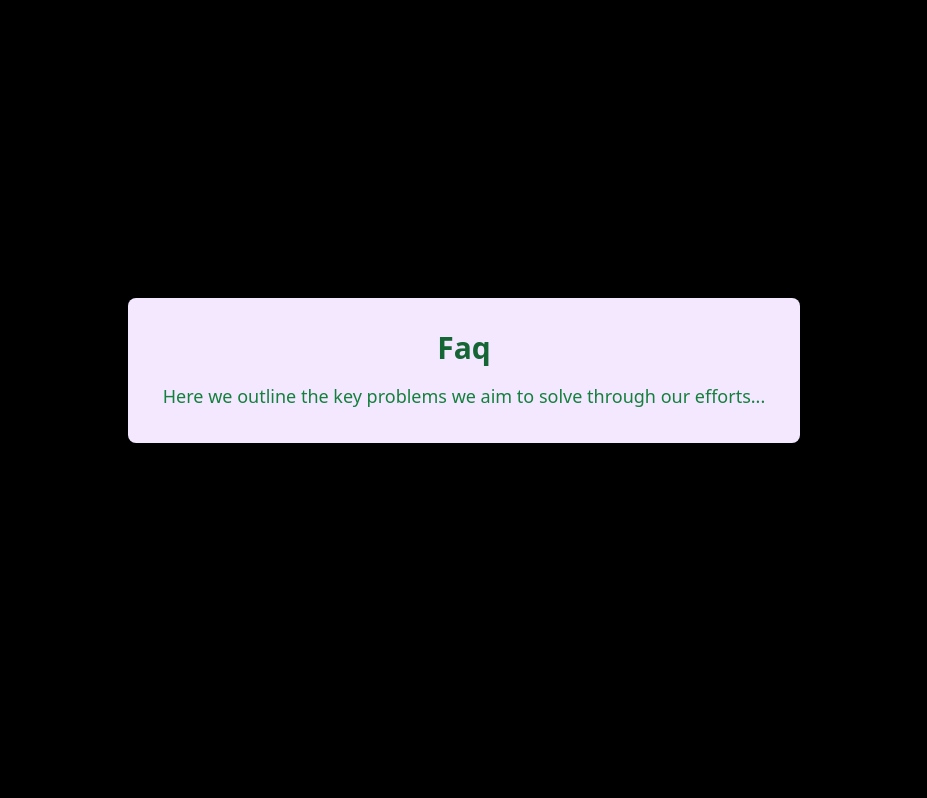
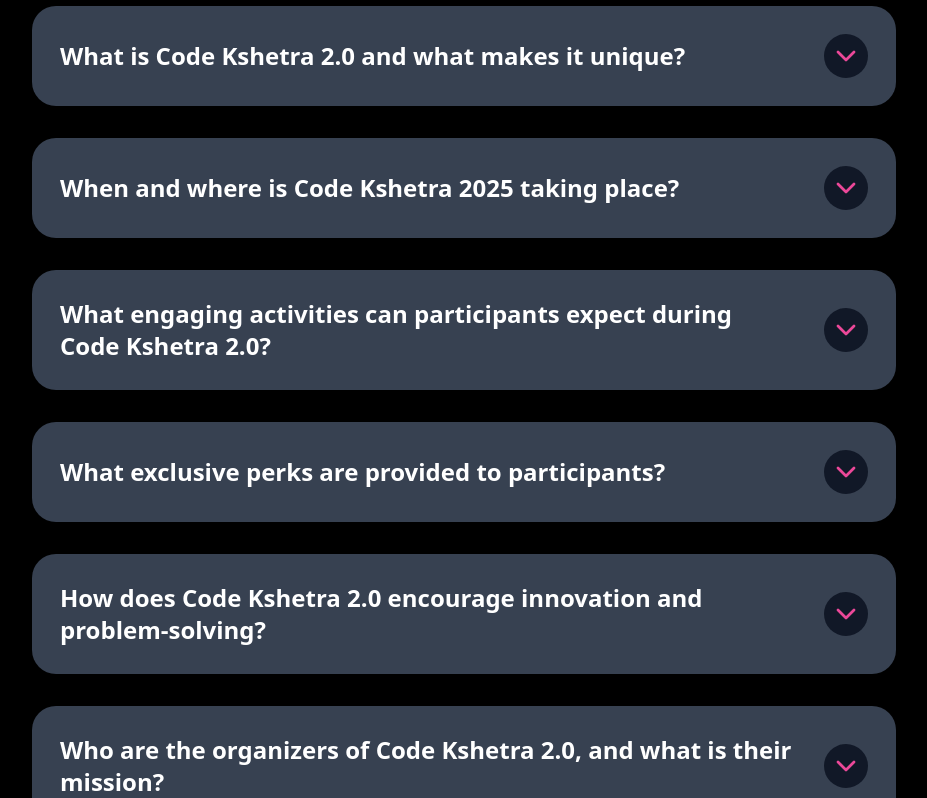
Before and after one commit to THEGAMECHANGER416/CodeKshetra2.0, a React (Vite) app: page / in a window 1280 px wide. Shown: the part 4302-5100 px from the top of the page, without its empty margins (176-1103 px from the left). Built offline with nearby package versions, Linux system fonts and the light colour scheme.

Commit message:
Faq and updated site name

```diff
--- a/index.html
+++ b/index.html
@@ -4,7 +4,7 @@
     <meta charset="UTF-8" />
     <link rel="icon" type="image/svg+xml" href="/vite.svg" />
     <meta name="viewport" content="width=device-width, initial-scale=1.0" />
-    <title>Vite + React + TS</title>
+    <title>Code Kshetra 2.0</title>
     <link href="https://fonts.googleapis.com/css2?family=Bebas+Neue&display=swap" rel="stylesheet">
 
   </head>
--- a/src/App.tsx
+++ b/src/App.tsx
@@ -63,7 +63,7 @@
         <div ref={prizePoolRef} className="h-screen">
           <PrizePool />
         </div>
-        <div ref={faqRef} className="h-screen">
+        <div ref={faqRef} className="h-100vh">
           <Faq />
         </div>
         <div ref={mentorCardRef} className="h-screen">
--- a/src/components/custom/FAQ.tsx
+++ b/src/components/custom/FAQ.tsx
@@ -1,14 +1,101 @@
-import React from 'react';
+"use client";
 
-const Faq: React.FC = () => {
-    return (
-        <div className="bg-purple-100 p-8 rounded-lg shadow-lg my-8 mx-auto max-w-2xl my-[30rem]">
-          <h1 className="text-3xl text-green-800 font-semibold mb-4">Faq</h1>
-          <p className="text-green-700 text-lg leading-relaxed">
-            Here we outline the key problems we aim to solve through our efforts...
-          </p>
-        </div>
-    );
-};
+import { useState } from "react";
+import { ChevronDown } from "lucide-react";
 
-export default Faq;
+const faqs = [
+  {
+    question: "What is Code Kshetra 2.0 and what makes it unique?",
+    answer:
+      "Code Kshetra 2.0 is a groundbreaking hackathon jointly organized by JIMS Sector-5 Rohini and Geek Room. It provides a unique experience, redefining the boundaries of creativity and technology, transcending conventional hackathons.",
+  },
+  {
+    question: "When and where is Code Kshetra 2025 taking place?",
+    answer:
+      "Code Kshetra 2025 is an offline event scheduled for 14th-15th February. The venue is JIMS Sector-5 Rohini, near Rithala Metro Station . It's a 36-hour hackathon that promises an immersive experience in tech innovation.",
+  },
+  {
+    question: "What engaging activities can participants expect during Code Kshetra 2.0?",
+    answer:
+      "Code Kshetra 2.0 features live project presentations, idea pitching, judging by esteemed panels, and a fun and games round with prizes to keep participants engaged throughout the hackathon.",
+  },
+  {
+    question: "What exclusive perks are provided to participants?",
+    answer:
+      "Participants at Code Kshetra 2.0 enjoy exclusive perks, including free swags, networking opportunities with industry experts, goodies, accommodation, meals, and much more, enhancing their overall experience.",
+  },
+  {
+    question: "How does Code Kshetra 2.0 encourage innovation and problem-solving?",
+    answer:
+      "Code Kshetra 2.0 challenges participants to push their boundaries and foster inventive solutions to real-world issues. It celebrates the union of innovation and technology, providing a platform for participants to showcase their skills.",
+  },
+  {
+    question: "Who are the organizers of Code Kshetra 2.0, and what is their mission?",
+    answer:
+      "Code Kshetra 2.0 is hosted by the collaborative efforts of JIMS Sector-5 Rohini and Geek Room. Their mission is to provide a platform for tech enthusiasts to showcase their skills and amplify their potential through an exciting blend of competition, learning, and groundbreaking innovation.",
+  },
+  {
+    question: "How can participants connect with like-minded individuals and industry experts during Code Kshetra 2.0?",
+    answer:
+      "Participants can connect with like-minded individuals and industry experts through networking sessions, project collaborations, and various interactive opportunities provided during Code Kshetra 2.0. It's a unique chance to learn, compete, and establish valuable connections.",
+  },
+  {
+    question: "What is the maximum team size allowed for Code Kshetra 2.0?",
+    answer:
+      "The maximum team size allowed for Code Kshetra 2.0 is 4 members. Participants can form teams with a minimum of 1 member and a maximum of 4 members.",
+  },
+  {
+    question: "Are there any specific requirements for the projects that participants can work on?",
+    answer:
+      "Participants in Code Kshetra 2.0 have the flexibility to choose the type of projects they want to work on. There are no specific requirements, allowing participants to showcase their creativity and skills by working on innovative solutions to real-world issues.",
+  },
+  {
+    question: "What should I bring to Code Kshetra 2.0, and what will be provided by the organizers?",
+    answer:
+      "Participants are encouraged to bring their laptops and any specific tools or hardware they may need for coding. Organizers will provide the necessary infrastructure, but participants should ensure they have everything they need for a successful hacking experience.",
+  },
+];
+
+export default function Faq() {
+  const [expandedIndex, setExpandedIndex] = useState<number | null>(null);
+
+  const toggleFAQ = (index: number) => {
+    setExpandedIndex(expandedIndex === index ? null : index);
+  };
+
+  return (
+    <div className="max-w-4xl mx-auto px-4 py-16 ">
+      <h2 className="text-6xl font-extrabold text-center text-pink-500 mb-16">
+        FAQS
+      </h2>
+      <div className="space-y-8">
+        {faqs.map((faq, index) => (
+          <div key={index} className="relative">
+            <div className="bg-gray-700 rounded-3xl overflow-hidden shadow-lg">
+              <button
+                className="w-full text-left p-7 focus:outline-none flex justify-between items-center"
+                onClick={() => toggleFAQ(index)}
+              >
+                <span className="font-bold text-white text-2xl pr-8">
+                  {faq.question}
+                </span>
+                <div className="bg-gray-900 rounded-full p-1.5 flex-shrink-0">
+                  <ChevronDown
+                    className={`w-8 h-8 text-pink-500 transition-transform duration-200 ${
+                      expandedIndex === index ? "transform rotate-180" : ""
+                    }`}
+                  />
+                </div>
+              </button>
+            </div>
+            {expandedIndex === index && (
+              <div className="mt-3 bg-gray-600 bg-opacity-40 rounded-3xl p-7 shadow-lg">
+                <p className="text-white text-xl font-semibold">{faq.answer}</p>
+              </div>
+            )}
+          </div>
+        ))}
+      </div>
+    </div>
+  );
+}
--- a/src/components/custom/MentorCard.tsx
+++ b/src/components/custom/MentorCard.tsx
@@ -2,7 +2,7 @@
 
 const MentorCard: React.FC = () => {
     return (
-        <div className="bg-blue-100 p-8 rounded-lg shadow-lg my-8 mx-auto max-w-2xl my-[30rem]">
+        <div className="bg-blue-100 p-8 rounded-lg shadow-lg mx-auto max-w-2xl my-[30rem]">
           <h1 className="text-3xl text-green-800 font-semibold mb-4">MentorCard</h1>
           <p className="text-green-700 text-lg leading-relaxed">
             Here we outline the key problems we aim to solve through our efforts...
```
